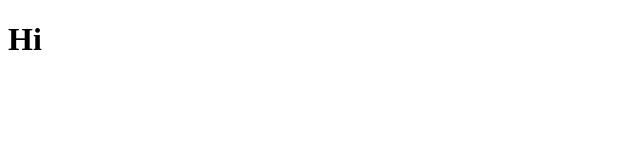
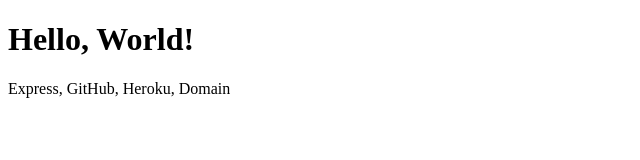
Before and after one commit to kuznetsovandrey76/express-server, a website: page public/index.html in a window 1280 px wide. Shown: the whole page, without its empty margins (0-640 px from the left). Drawn offline with Linux system fonts and the light colour scheme.

Commit message:
heroku and domain

```diff
--- a/public/index.html
+++ b/public/index.html
@@ -2,9 +2,10 @@
 <html lang="en">
 <head>
 	<meta charset="UTF-8">
-	<title>Test</title>
+	<title>ExpressJS</title>
 </head>
 <body>
-	<h1>Hi</h1>
+	<h1>Hello, World!</h1>
+	<p>Express, GitHub, Heroku, Domain</p>
 </body>
 </html>
```
Also changed, not shown: app.js (+0 -8 lines), README.md.
